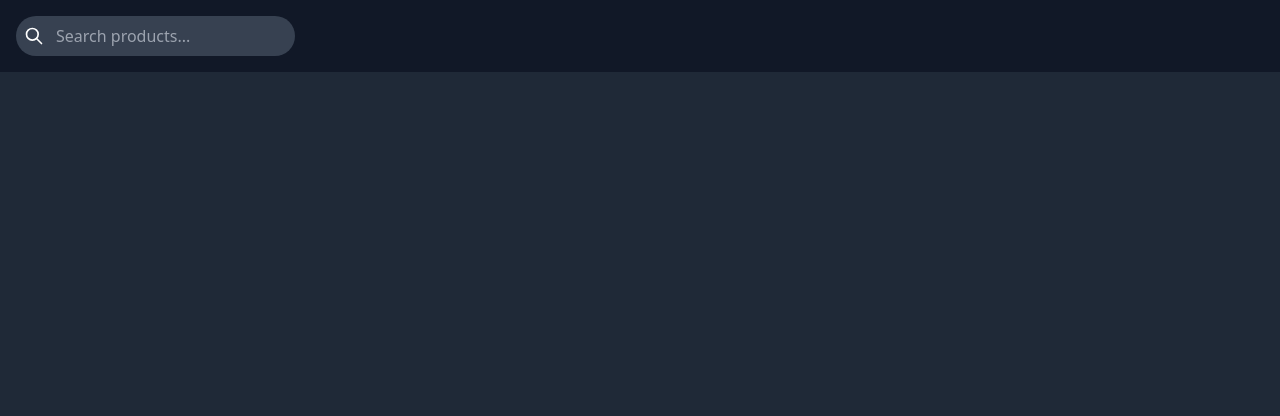
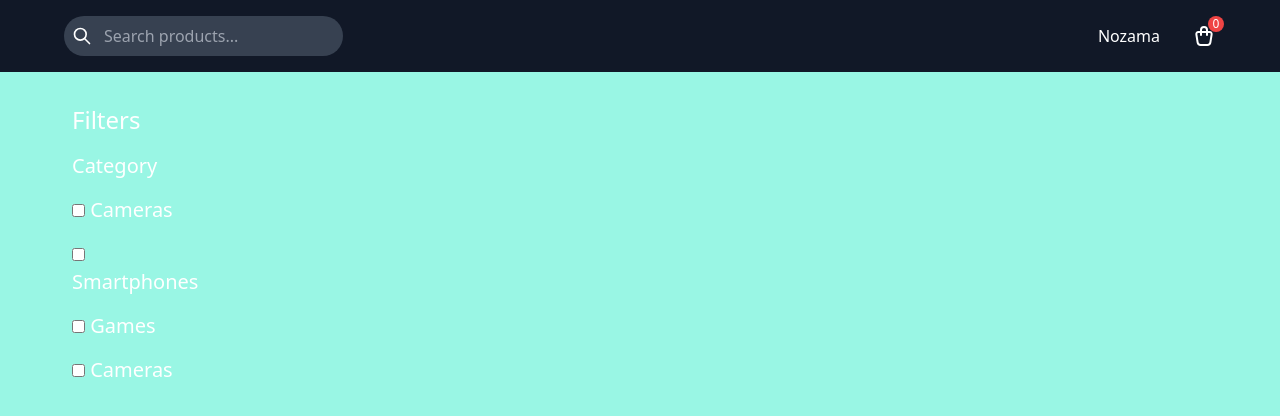
Before and after one commit to andreanun/Nozama, a plain HTML site: page index.html in a window 1280 px wide. Drawn offline with nearby package versions, Linux system fonts and the light colour scheme.

Commit message:
cart icon logic

```diff
--- a/index.html
+++ b/index.html
@@ -6,12 +6,12 @@
     <script src="https://cdn.tailwindcss.com"></script>
     <title>Nozama Galore</title>
   </head>
-  <body class="bg-gray-800 text-white">
+  <body class="bg-teal-200 text-white">
     <nav class="bg-gray-900 p-4 mb-6">
       <div
-        className="container max-w-6xl mx-auto flex flex-col sm:flex-row gap-8 items-center"
+        class="container max-w-6xl mx-auto flex flex-col sm:flex-row gap-8 items-center"
       >
-        <!-- Search -->
+        <!-- Search area -->
         <div class="relative w-full">
           <input
             type="text"
@@ -36,9 +36,58 @@
             <path d="M21 21l-6 -6" />
           </svg>
         </div>
-
-        <!-- Cart Icon -->
+        <span class="">Nozama</span>
+        <!-- Cart icon -->
+        <span class="relative text-center">
+          <svg
+            xmlns="http://www.w3.org/2000/svg"
+            width="24"
+            #
+            height="24"
+            viewBox="0 0 24 24"
+            stroke-width="2"
+            stroke="currentColor"
+            fill="none"
+            stroke-linecap="round"
+            stroke-linejoin="round"
+          >
+            <path stroke="none" d="M0 0h24v24H0z" fill="none" />
+            <path
+              d="M6.331 8h11.339a2 2 0 0 1 1.977 2.304l-1.255 8.152a3 3 0 0 1 -2.966 2.544h-6.852a3 3 0 0 1 -2.965 -2.544l-1.255 -8.152a2 2 0 0 1 1.977 -2.304z"
+            />
+            <path d="M9 11v-5a3 3 0 0 1 6 0v5" />
+          </svg>
+          <small
+            id="cart-count"
+            class="bg-red-500 text-xs text-white w-4 h-4 absolute -top-2 -right-2 rounded-full"
+            >0</small
+          >
+        </span>
       </div>
     </nav>
+
+    <!-- Main section -->
+    <main class="flex flex-col mx-auto container max-w-6xl md:flex-row">
+      <div class="space-y-4 p-2 w-full max-w-[10rem]">
+        <h2 class="text-2xl">Filters</h2>
+        <h3 class="text-xl">Category</h3>
+        <div class="text-xl space-y-2" id="filters-container">
+          <input type="checkbox" class="text-xl" id="camera" />
+          <label for="cameras">Cameras</label>
+        </div>
+        <div class="text-xl space-y-2" id="filters-container">
+          <input type="checkbox" class="text-xl" id="smartphones" />
+          <label for="smartphoness">Smartphones</label>
+        </div>
+        <div class="text-xl space-y-2" id="filters-container">
+          <input type="checkbox" class="text-xl" id="games" />
+          <label for="games">Games</label>
+        </div>
+        <div class="text-xl space-y-2" id="filters-container">
+          <input type="checkbox" class="text-xl" id="camera" />
+          <label for="cameras">Cameras</label>
+        </div>
+      </div>
+    </main>
   </body>
 </html>
```
